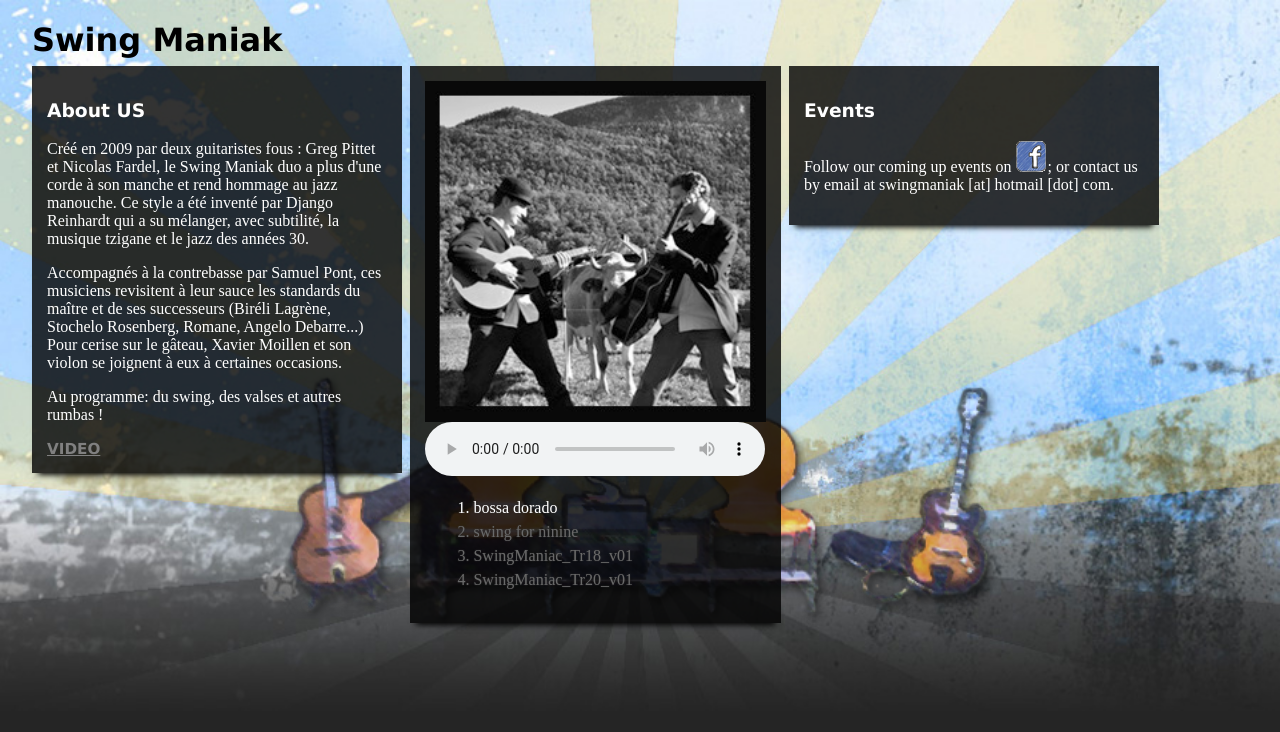
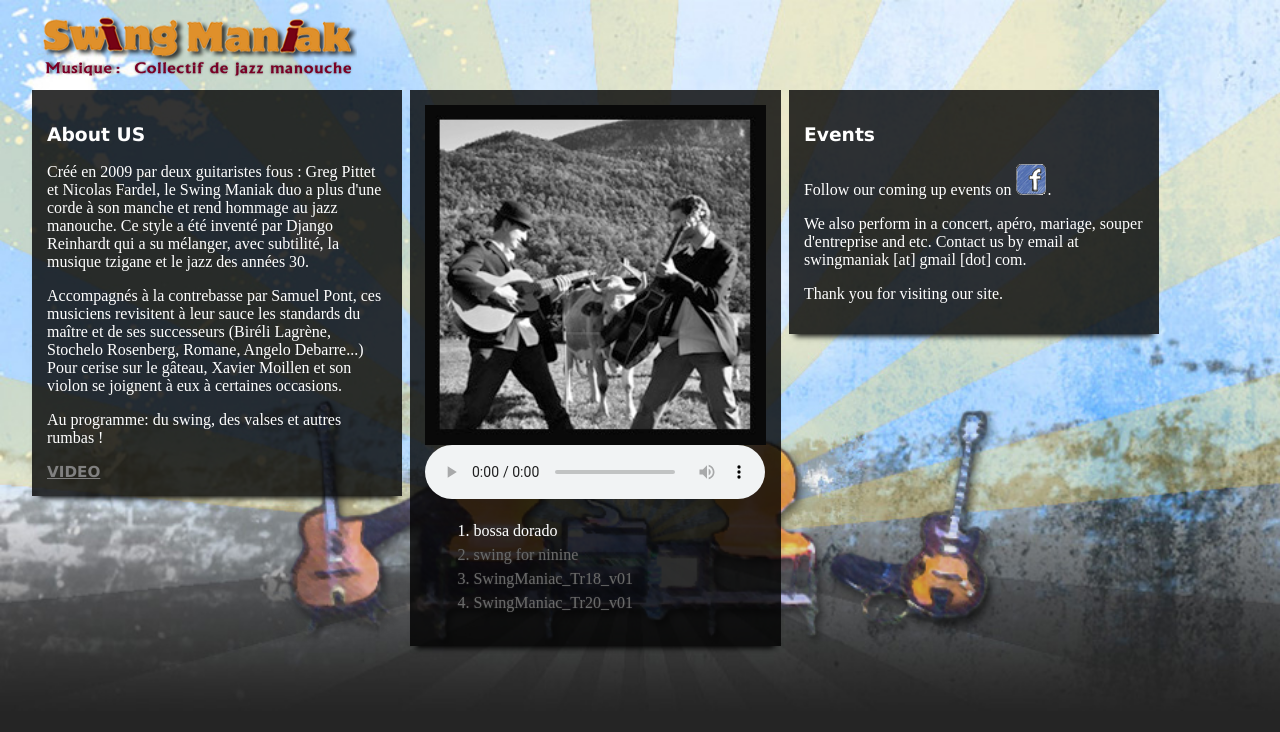
Before and after one commit to PommE15/dodolab-swingmaniak, a plain HTML site: page swingmaniak.html in a window 1280 px wide. Drawn offline with Linux system fonts and the light colour scheme.

Commit message:
logo update

```diff
--- a/swingmaniak.css
+++ b/swingmaniak.css
@@ -22,8 +22,10 @@ h1, h3{
 
 .header {
 	color: Black;
-	height: 45px;
+	height: 75px;
 	min-width: 280px;
+	padding-top: 15px;
+	padding-left: 10px;
 }
 
 .content {
--- a/swingmaniak.html
+++ b/swingmaniak.html
@@ -9,7 +9,8 @@
 	</head>
 	<body>
 		<div class="header">
-			<h1>Swing Maniak</h1>
+			<!--h1>Swing Maniak</h1-->
+			<img src="assets/img/logo3.png"/><br/>
 		</div>
 		<div class="content">
 			<div id="intro">
@@ -26,9 +27,10 @@
 			</div>
 			<div id="events">
 				<h3>Events</h3>
-				<p>Follow our coming up events on <a href="https://www.facebook.com/SwingManiak" target="_blank"><img src="assets/img/fb.png"/></a>;
-				   or contact us by email at swingmaniak [at] hotmail [dot] com.
-				</p>
+				<p>Follow our coming up events on <a href="https://www.facebook.com/SwingManiak" target="_blank"><img src="assets/img/fb.png"/></a>.</p>
+				<p>We also perform in a concert, apéro, mariage, souper d'entreprise and etc.
+				   Contact us by email at swingmaniak [at] gmail [dot] com.</p>
+				<p>Thank you for visiting our site.</p>
 			</div>
 		</div>
 		<div class="footer">
```
Also changed, not shown: assets/img/logo3.png (added).
